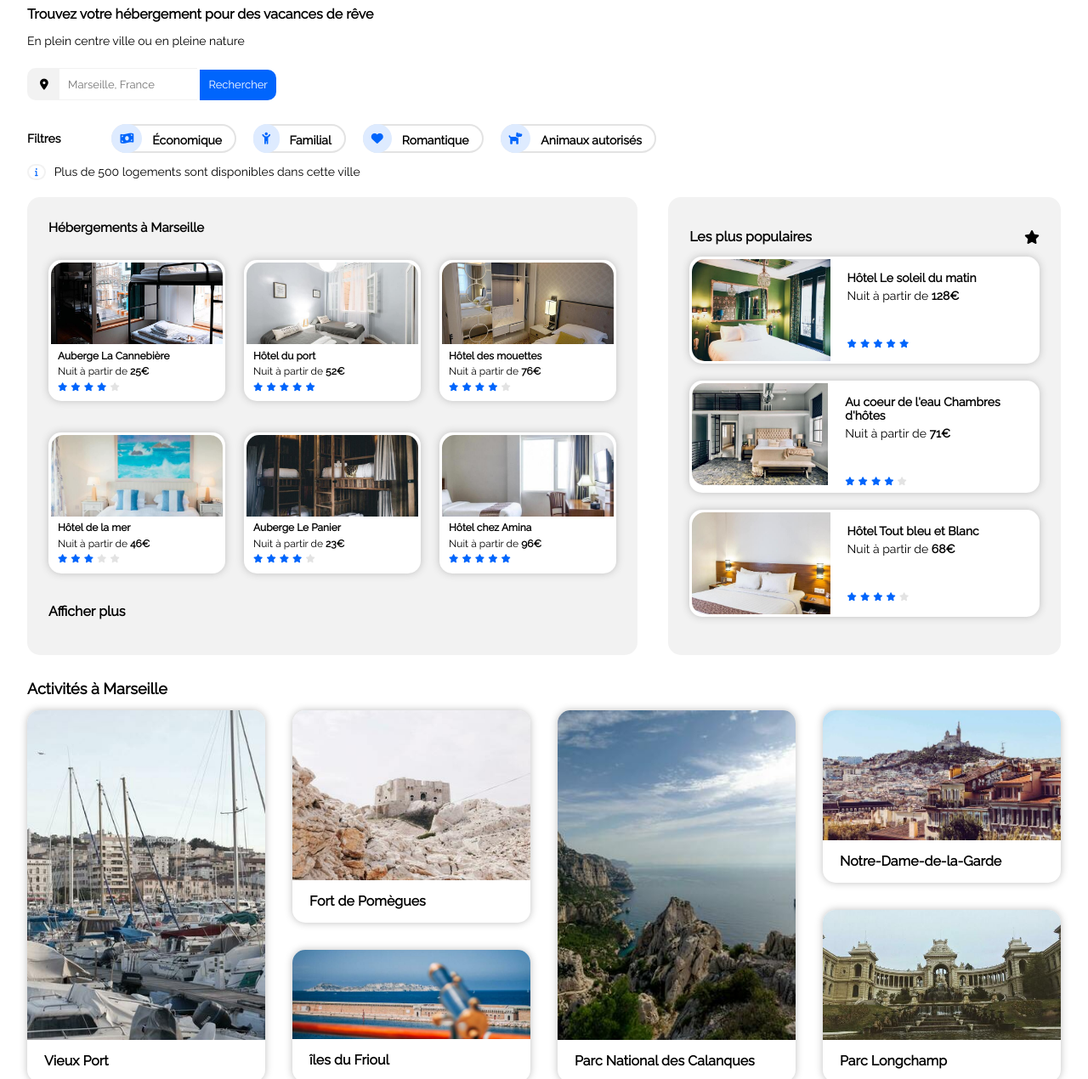
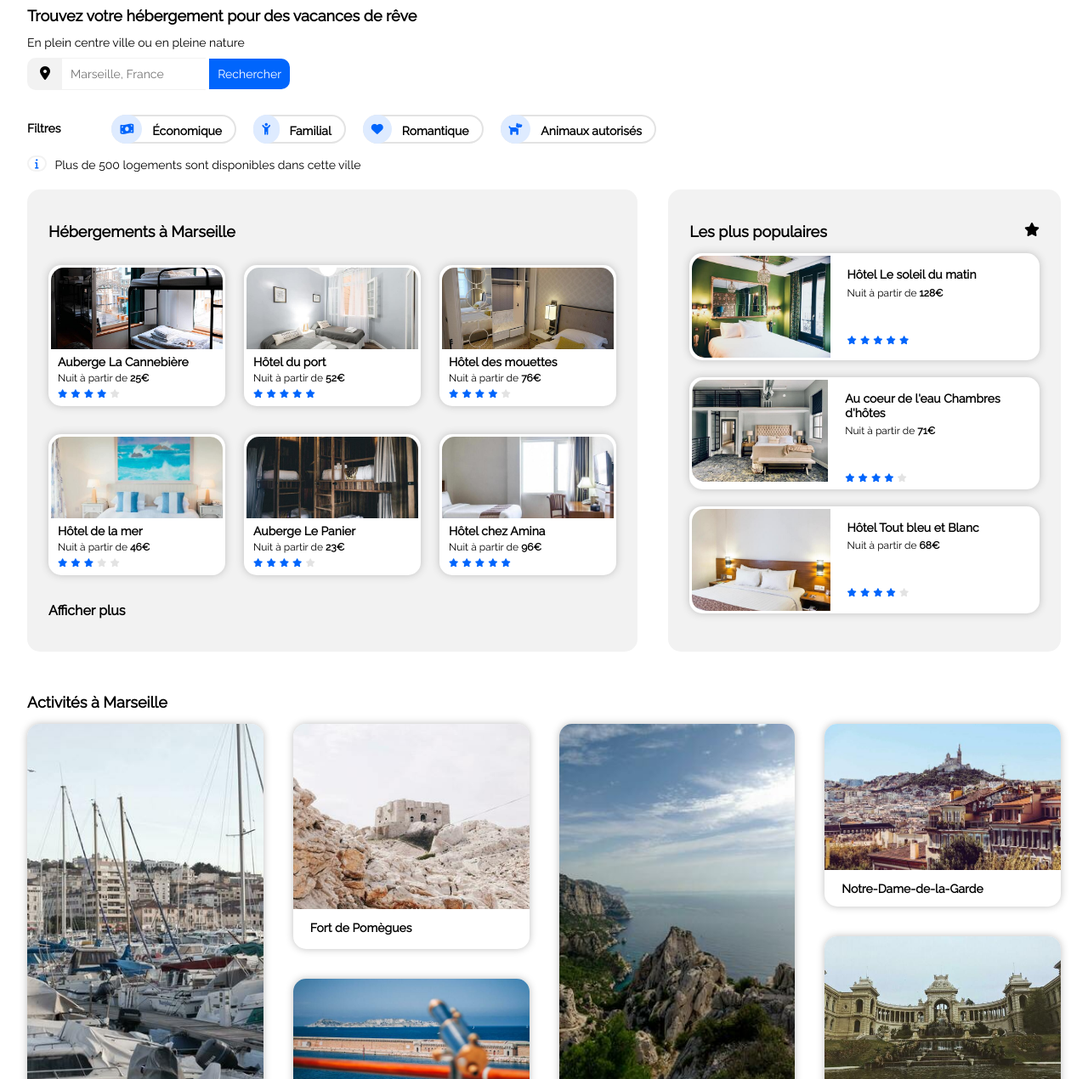
Before and after one commit to ABeranger54/P2, a plain HTML site: page index.html in a window 1280 px wide. Shown: the part 90-1360 px from the top of the page at 85% size. Drawn offline with Linux system fonts and the light colour scheme.

Commit message:
- Rationalisation et optimisations du css

```diff
--- a/css/phone.css
+++ b/css/phone.css
@@ -1,4 +1,9 @@
-header{
+header,
+#header-top>nav,
+#header-top>nav>ul>li,
+#header-top>nav>ul>li>a,
+footer>div
+{
     width: 100%;
 }
 
@@ -7,21 +12,9 @@ header{
     align-items: center;
 }
 
-#header-top>nav{
-    width: 100%;
-}
-
 #header-top>nav>ul{
     width: 100%;
     padding: 0;
-}
-
-#header-top>nav>ul>li>a{
-    width: 100%;
-}
-
-#header-top>nav>ul>li{
-    width: 100%;
 }
 
 #nav-selected{
@@ -29,7 +22,7 @@ header{
     border-bottom: 2px solid #0065FC;
 }
 
-header>h1, header>p, header>form, header>i, header>nav, #activites{
+header>h1, header>p, #search, header>i, #filters, #activites{
     margin: 0 15px;
 }
 
@@ -38,42 +31,42 @@ header>h1{
     margin-top: 20px;
 }
 
-header>nav{
+#filters{
     flex-wrap: wrap;
 }
 
-header>nav>ul{
+#filters>ul{
     flex-wrap: wrap;
     margin-bottom: 20px;
     padding: 0;
 }
 
-header>nav>strong{
+#filters>strong{
     width: 100%;
     line-height: 40px;
 }
 
-header>nav>ul>li{
+#filters>ul>li{
     margin: 0 10px 10px 0;
 }
 
-header>form{
+#search{
     display: block;
 }
 
-header>form>div{
+#search>div{
     width: 89%;
 }
 
-header>form>div>input[type=text]{
+#search>div>input[type=text]{
     width: 83%;
 }
 
-header>form>input[type=submit]{
+#search>input[type=submit]{
     display: none;
 }
 
-header>form>button{
+#search>button{
     display: inline-block;
     border-radius: 10px;
     border: 0;
@@ -124,7 +117,3 @@ article>div{
 footer{
     flex-direction: column;
 }
-
-footer>div{
-    width: 100%;
-}
--- a/css/style.css
+++ b/css/style.css
@@ -1,3 +1,5 @@
+/* General */
+
 body{
     font-family: Raleway, serif;
     box-sizing: border-box;
@@ -5,10 +7,39 @@ body{
     overflow-x: hidden;
 }
 
+ul{
+    list-style-type: none;
+}
+
+h1, h2{
+    font-size: 18px;
+}
+
+h3, strong, input, nav, #filters, header>p{
+    font-size: 14px;
+}
+
+p{
+    font-size: 12px;
+    margin: 0;
+}
+
+a{
+    text-decoration: none;
+    color: black;
+}
+
+#filters, #header-top{
+    font-weight: bold;
+}
+
+.hebergements-item, .populaires-item, .activites-tile{
+    box-shadow: 0px 0px 10px #bfbfbf;
+}
+
 /* Header */
 
 header{
-    font-size: 13px;
     margin: 0 auto;
     width: 95%;
     margin-bottom: 20px;
@@ -22,19 +53,12 @@ header{
 #header-top>img{
     margin: 25px 0 15px 10px;
     width: 100px;
-    height: auto;
 }
 
 /* Nav */
 
-#header-top>nav{
-    font-size: 14px;
-    font-weight: bold;
-}
-
 #header-top>nav>ul{
     display: flex;
-    list-style-type: none;
     margin: 0;
 }
 
@@ -47,17 +71,7 @@ header{
 }
 
 #header-top>nav>ul>li>a{
-    text-decoration: none;
-    color: black;
     display: block;
-}
-
-header>h1{
-    font-size: 16px;
-}
-
-header>p{
-    font-size: 14px;
 }
 
 header>i{
@@ -80,28 +94,28 @@ header>i{
 
 /* Recherche */
 
-header>form>div{
+#search>div{
     display: inline-block;
-    padding: 1px 0px;
-    margin: 10px 0px 15px 0;
+    padding: 1px 0;
+    margin: 10px 0 15px 0;
     border-radius: 10px 0 0 10px;
     background-color: #F2F2F2;
 }
 
-header>form>div>i{
+#search>div>i{
     padding: 0 10px 0 15px;
 }
 
-header>form input{
+#search input{
     border: none;
 }
 
-header>form>div>input[type=text]{
+#search>div>input[type=text]{
     height: 34px;
     padding-left: 10px;
 }
 
-header>form>input[type=submit], header>form>button{
+#search>input[type=submit], #search>button{
     height: 36px;
     background-color: #0065FC;
     color: white;
@@ -109,44 +123,36 @@ header>form>input[type=submit], header>form>button{
     border-radius: 0 10px 10px 0;
 }
 
-header>form>button{
+#search>button{
     display: none;
 }
 
 /* Filtres */
 
-header>nav{
+#filters, #filters>ul{
     display: flex;
 }
 
-header>nav>ul{
-    display: flex;
-    list-style-type: none;
-}
-
-header>nav>strong{
-    font-size: 14px;
+#filters>strong{
     line-height: 60px;
 }
 
-header>nav>ul>li{
+#filters>ul>li{
     border: 2px solid #e3e3e3;
     margin-left: 20px;
     padding-left : 0;
     border-radius: 20px;
-    font-weight: bold;
-    font-size: 14px;
     height: 30px;
     padding-right: 15px;
     transition: 0.3s
 }
 
-header>nav>ul>li:hover{
+#filters>ul>li:hover{
     background-color: #F2F2F2;
     border: 2px solid #0065FC;
 }
 
-header>nav>ul>li>i{
+#filters>ul>li>i{
     background-color: #DEEBFF;
     padding: 10px 10px;
     border-radius: 20px;
@@ -170,16 +176,11 @@ article>div{
 
 section{
     padding: 15px;
+    margin-bottom: 20px;
 }
 
 section>h2{
-    font-size: 15px;
-    flex: 1 0 100%;
-    margin-top: 3px;
-}
-
-section>a{
-    width: 100%;
+    flex: 0 0 100%;
 }
 
 /* hebergements */
@@ -187,6 +188,7 @@ section>a{
 #hebergements, #populaires{
     background-color: #F2F2F2;
     border-radius: 15px;
+    padding: 25px;
 }
 
 #hebergements{
@@ -195,7 +197,6 @@ section>a{
     display: flex;
     flex-wrap: wrap;
     justify-content:space-between;
-    padding: 25px;
 }
 
 .hebergements-item{
@@ -204,13 +205,7 @@ section>a{
     padding: 3px;
     margin-bottom: 20px;
     border-radius: 15px;
-    box-shadow: 0px 0px 10px #bfbfbf;
     height: 160px;
-}
-
-.hebergements-item>a, #populaires>a{
-    text-decoration: none;
-    color: black;
 }
 
 .hebergements-item>a>img{
@@ -225,14 +220,11 @@ section>a{
 }
 
 .hebergements-item>a>div>h3{
-    font-size: 12px;
-    margin: 3px 0 3px 0;
+    margin: 3px 0;
 }
 
 .hebergements-item>a>div>p{
-    font-size: 12px;
     padding: 2px 0;
-    margin: 0;
 }
 
 .empty{
@@ -246,7 +238,6 @@ section>a{
 /* Populaires */
 
 #populaires{
-    padding: 25px;
     width: 37%;
 }
 
@@ -255,21 +246,16 @@ section>a{
     justify-content:space-between;
 }
 
-#populaires-title>h2{
-    font-size: 16px;
-}
-
 #populaires-title>i{
     line-height: 44px;
 }
 
 .populaires-item{
+    display: flex;
     background-color: white;
     padding: 3px;
     margin-bottom: 20px;
     border-radius: 15px;
-    box-shadow: 0px 0px 10px #bfbfbf;
-    display: flex;
 }
 
 .populaires-item>img{
@@ -281,14 +267,11 @@ section>a{
 }
 
 .populaires-item>div>h3{
-    margin-bottom: 5px;
-    font-size: 14px;
+    margin-bottom: 7px;
 }
 
 .populaires-item>div>p{
-    margin-top: 0;
     margin-bottom: 40px;
-    font-size: 14px;
 }
 
 /* Activites */
@@ -298,22 +281,18 @@ section>a{
     padding: 0;
 }
 
-#activites>h2{
-    font-size: 18px;
-}
-
 #activites-tile-container{
     display: grid;
     grid-template-columns: repeat(4, 1fr);
     grid-template-rows: repeat(10, 15px);
-    grid-gap: 2rem;
+    grid-gap: 35px;
 }
 
 .activites-tile{
     display: flex;
     flex-flow: column;
-    box-shadow: 0px 0px 10px #bfbfbf;
     border-radius: 15px;
+    grid-column: span 1;
 }
 
 .activites-tile img{
@@ -325,49 +304,34 @@ section>a{
 
 .activites-tile h3{
     margin-left: 20px;
-    font-size: 16px;
 }
 
-.activites-tile:nth-child(1){
-    grid-column: span 1;
+.row-span-4{
+    grid-row: span 4;
+}
+
+.row-span-5{
+    grid-row: span 5;
+}
+
+.row-span-6{
+    grid-row: span 6;
+}
+
+.row-span-10{
     grid-row: span 10;
 }
 
-.activites-tile:nth-child(2){
-    grid-column: span 1;
-    grid-row: span 6;
+.row-span-4>img{
+    height: 73%;
 }
 
-.activites-tile:nth-child(2)>img{
+.row-span-5>img{
     height: 80%;
 }
 
-.activites-tile:nth-child(3){
-    grid-column: span 1;
-    grid-row: span 10;
-}
-
-.activites-tile:nth-child(4){
-    grid-column: span 1;
-    grid-row: span 5;
-}
-
-.activites-tile:nth-child(5){
-    grid-column: span 1;
-    grid-row: span 5;
-}
-
-.activites-tile:nth-child(4)>img, .activites-tile:nth-child(5)>img{
-    height: 75%;
-}
-
-.activites-tile:nth-child(6){
-    grid-column: span 1;
-    grid-row: span 4;
-}
-
-.activites-tile:nth-child(6)>img{
-    height: 67%;
+.row-span-6>img{
+    height: 82%;
 }
 
 /* footer*/
@@ -386,7 +350,6 @@ footer>div{
 }
 
 footer>div>ul{
-    list-style-type: none;
     padding-left: 0;
     line-height: 30px;
 }
--- a/css/tablet.css
+++ b/css/tablet.css
@@ -1,3 +1,7 @@
+#filters>ul{
+    padding-left: 10px;
+}
+
 article>div{
     flex-direction: column;
 }
--- a/index.html
+++ b/index.html
@@ -31,7 +31,7 @@
             <h1>Trouvez votre hébergement pour des vacances de rêve</h1>
             <p>En plein centre ville ou en pleine nature</p>
 
-            <form method="GET" action="#">
+            <form method="GET" action="#" id="search">
                 <div>
                     <i class="fa-solid fa-location-dot"></i>
                     <input type="text" placeholder="Marseille, France" />
@@ -42,7 +42,7 @@
                 </button>
                 <input type="submit" value="Rechercher" />
             </form>
-            <nav>
+            <nav id="filters">
                 <strong>Filtres</strong>
                 <ul>
                     <li><i class="fa-solid fa-money-bill-wave"></i>Économique</li>
@@ -195,27 +195,27 @@
             <section id="activites">
                 <h2>Activités à Marseille</h2>
                 <div id="activites-tile-container">
-                    <div class="activites-tile">
+                    <div class="activites-tile row-span-10">
                         <img src="images/activites/4_small/reno-laithienne-QUgJhdY5Fyk-unsplash.jpg" alt="Vieux Port" />
                         <h3>Vieux Port</h3>
                     </div>
-                    <div class="activites-tile">
+                    <div class="activites-tile row-span-6">
                         <img src="images/activites/4_small/paul-hermann-QFTrLdQIRhI-unsplash.jpg" alt="Fort de Pomègues" />
                         <h3>Fort de Pomègues</h3>
                     </div>
-                    <div class="activites-tile">
+                    <div class="activites-tile row-span-10">
                         <img src="images/activites/4_small/kilyan-sockalingum-NR8-cBCN3aI-unsplash.jpg" alt="Parc National des Calanques" />
                         <h3>Parc National des Calanques</h3>
                     </div>
-                    <div class="activites-tile">
+                    <div class="activites-tile row-span-5">
                         <img src="images/activites/4_small/florian-wehde-xW9e8gdotxI-unsplash.jpg" alt="Notre-Dame-de-la-Garde" />
                         <h3>Notre-Dame-de-la-Garde</h3>
                     </div>
-                    <div class="activites-tile">
+                    <div class="activites-tile row-span-5">
                         <img src="images/activites/4_small/lena-paulin-wH2-EJoDcV0-unsplash.jpg" alt="Parc Longchamp" />
                         <h3>Parc Longchamp</h3>
                     </div>
-                    <div class="activites-tile">
+                    <div class="activites-tile row-span-4">
                         <img src="images/activites/4_small/kevin-hikari-rV_Qd1l-VXg-unsplash.jpg" alt="îles du Frioul" />
                         <h3>îles du Frioul</h3>
                     </div>
```
